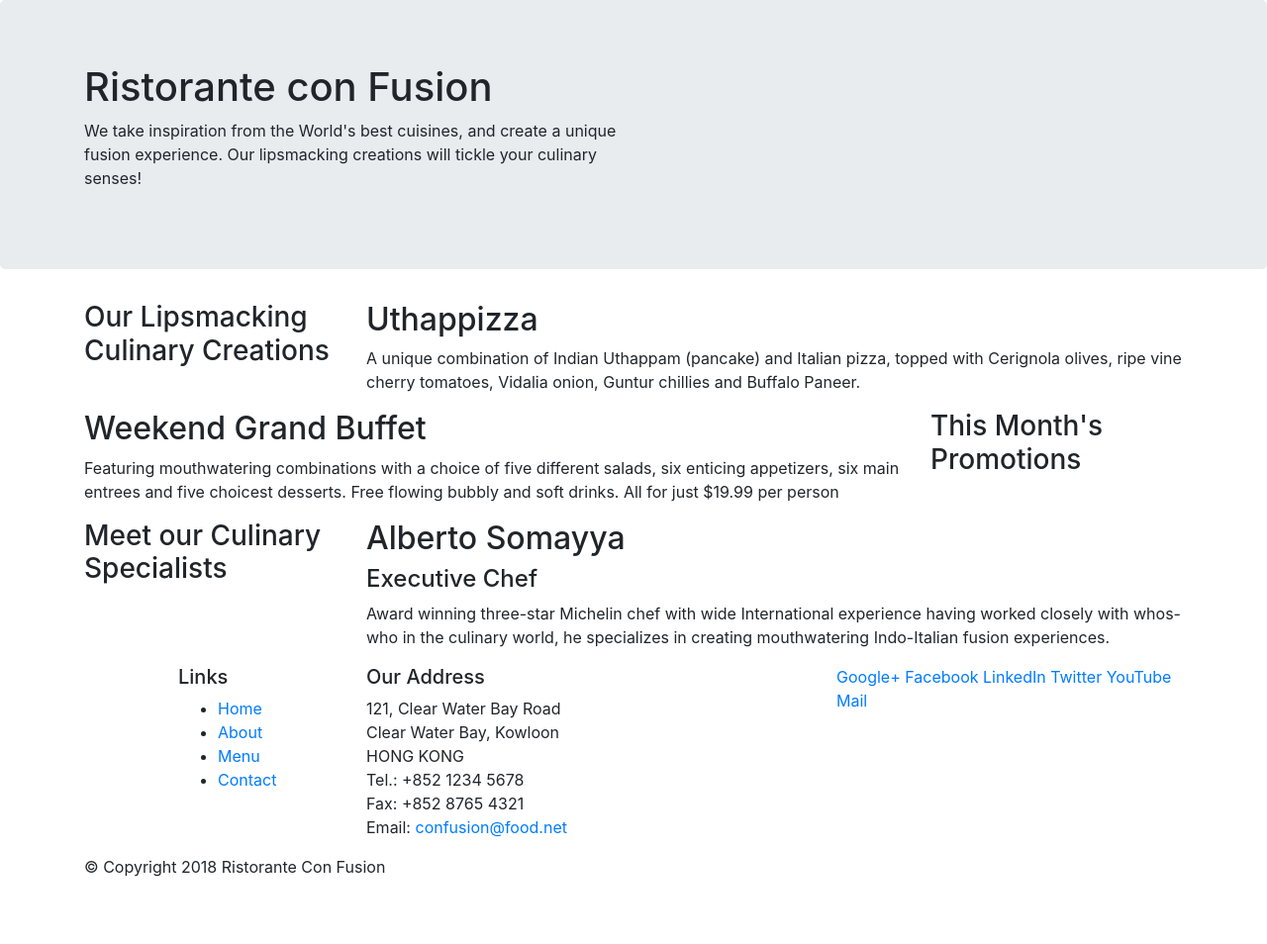
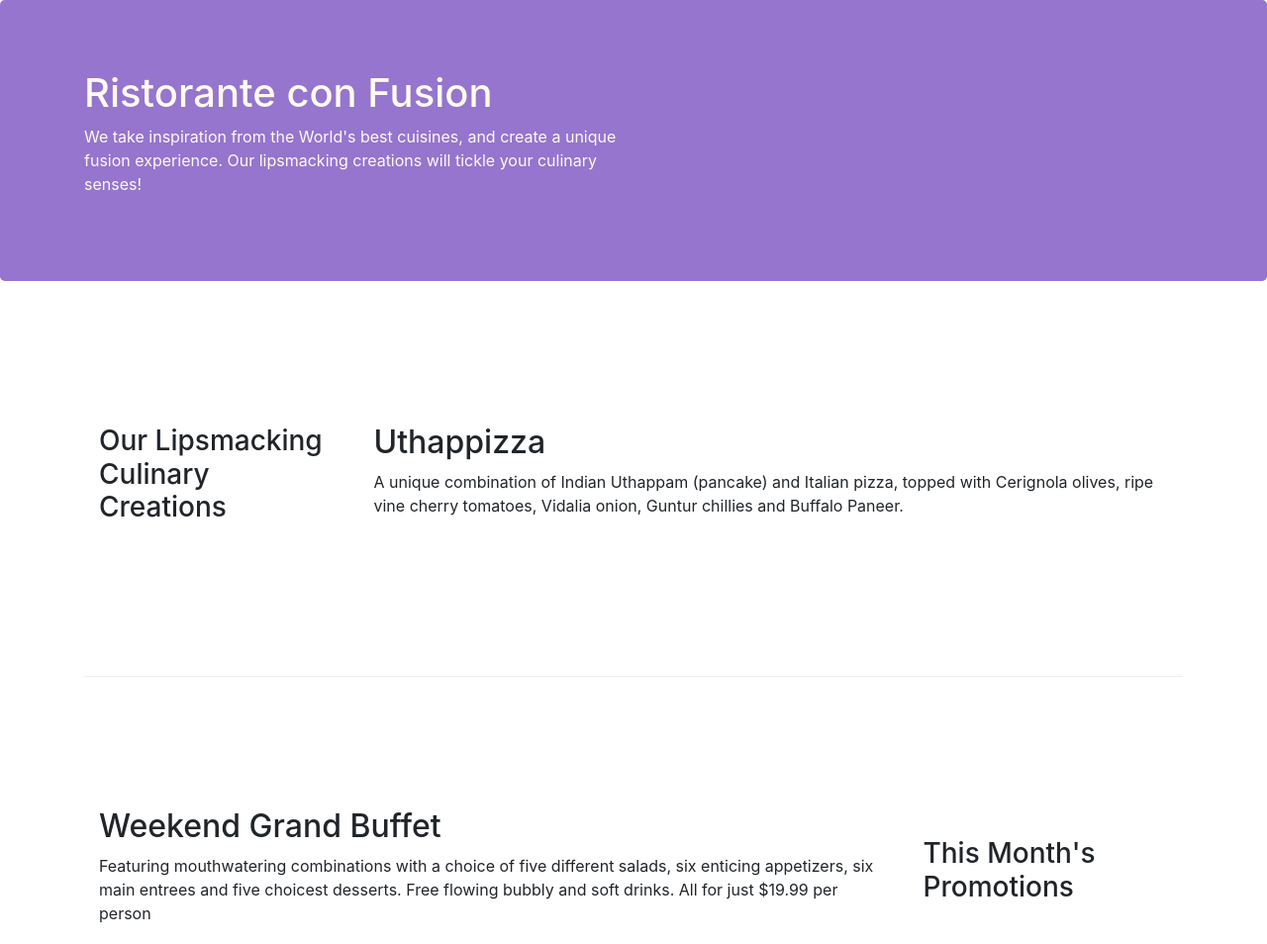
Before and after one commit to avishuk/Restaurant_Website_Development, a website: page index.html in a window 1280 px wide. Shown: the top 954 px of the page at 99% size. Before the commit the page ends 904 px from the top, so only its background shows below. Drawn offline with nearby package versions, Linux system fonts and the light colour scheme.

Commit message:
Bootstrap Grid part 2

```diff
--- /dev/null
+++ b/css/styles.css
@@ -0,0 +1,29 @@
+.row-header{
+    margin:0px auto;
+    padding:0px;
+}
+
+.row-content {
+    margin:0px auto;
+    padding: 50px 0px 50px 0px;
+    border-bottom: 1px ridge;
+    min-height:400px;
+}
+
+.footer{
+    background-color: #D1C4E9;
+    margin:0px auto;
+    padding: 20px 0px 20px 0px;
+}
+.jumbotron {
+    padding:70px 30px 70px 30px;
+    margin:0px auto;
+    background: #9575CD ;
+    color:floralwhite;
+}
+
+address{
+    font-size:80%;
+    margin:0px;
+    color:#0f0f0f;
+}
--- a/index.html
+++ b/index.html
@@ -9,12 +9,13 @@
 
     <!-- Bootstrap CSS -->
     <link rel="stylesheet" href="node_modules/bootstrap/dist/css/bootstrap.min.css">
+    <link rel="stylesheet" href="css/styles.css">
     <title>Ristorante Con Fusion</title>
 </head>
 
 <body>
 
-    <header class="jumbotron">
+    <header class="jumbotron row-header">
         <div class="container">
             <div class="row">
                 <div class="col-12 col-sm-6">
@@ -28,7 +29,7 @@
     </header>
 
     <div class="container">
-        <div class="row">
+        <div class="row row-content align-items-center">
             <div class="col-12 col-sm-4 col-md-3">
                 <h3>Our Lipsmacking Culinary Creations</h3>
             </div>
@@ -39,7 +40,7 @@
         </div>
 
 
-        <div class="row">
+        <div class="row row-content align-items-center">
             <div class="col-12 col-sm-4 order-sm-last col-md-3">
                 <h3>This Month's Promotions</h3>
             </div>
@@ -49,7 +50,7 @@
             </div>
         </div>
 
-        <div class="row">
+        <div class="row row-content align-items-center">
             <div class="col-12 col-sm-4 col-md-3">
                 <h3>Meet our Culinary Specialists</h3>
             </div>
@@ -61,12 +62,12 @@
         </div>
     </div>
 
-    <footer>
+    <footer class="footer">
         <div class="container">
             <div class="row">
                 <div class="col-4 offset-1 col-sm-2">
                     <h5>Links</h5>
-                    <ul>
+                    <ul class = "list-unstyled">
                         <li><a href="#">Home</a></li>
                         <li><a href="#">About</a></li>
                         <li><a href="#">Menu</a></li>
@@ -84,8 +85,8 @@
 		              Email: <a href="mailto:confusion@food.net">confusion@food.net</a>
 		           </address>
                 </div>
-                <div class="col-12 col-sm-4">
-                    <div>
+                <div class="col-12 col-sm-4 align-self-center">
+                    <div class="text-center">
                         <a href="http://google.com/+">Google+</a>
                         <a href="http://www.facebook.com/profile.php?id=">Facebook</a>
                         <a href="http://www.linkedin.com/in/">LinkedIn</a>
@@ -95,8 +96,8 @@
                     </div>
                 </div>
            </div>
-           <div class="row">
-                <div class = "col-auto">
+           <div class="row justify-content-center">
+                <div class = " col-auto">
                     <p>© Copyright 2018 Ristorante Con Fusion</p>
                 </div>
            </div>
```
